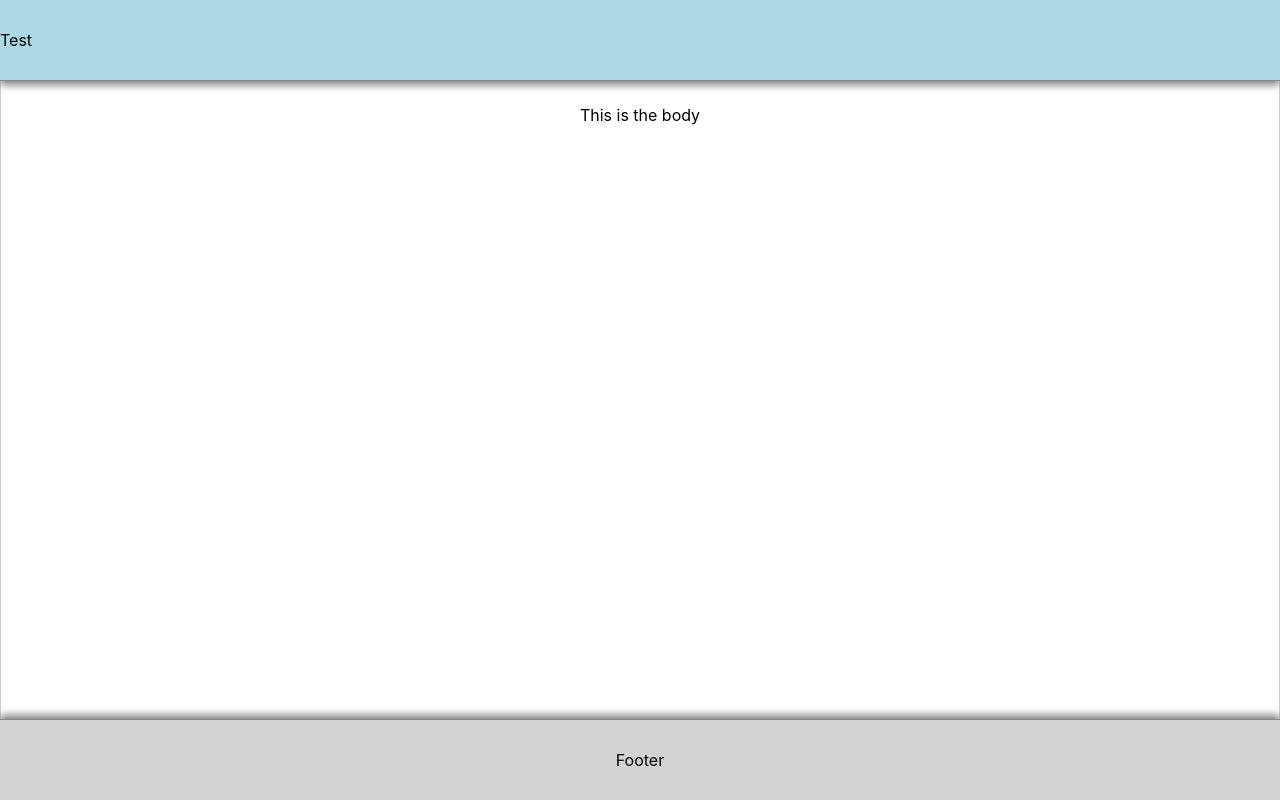
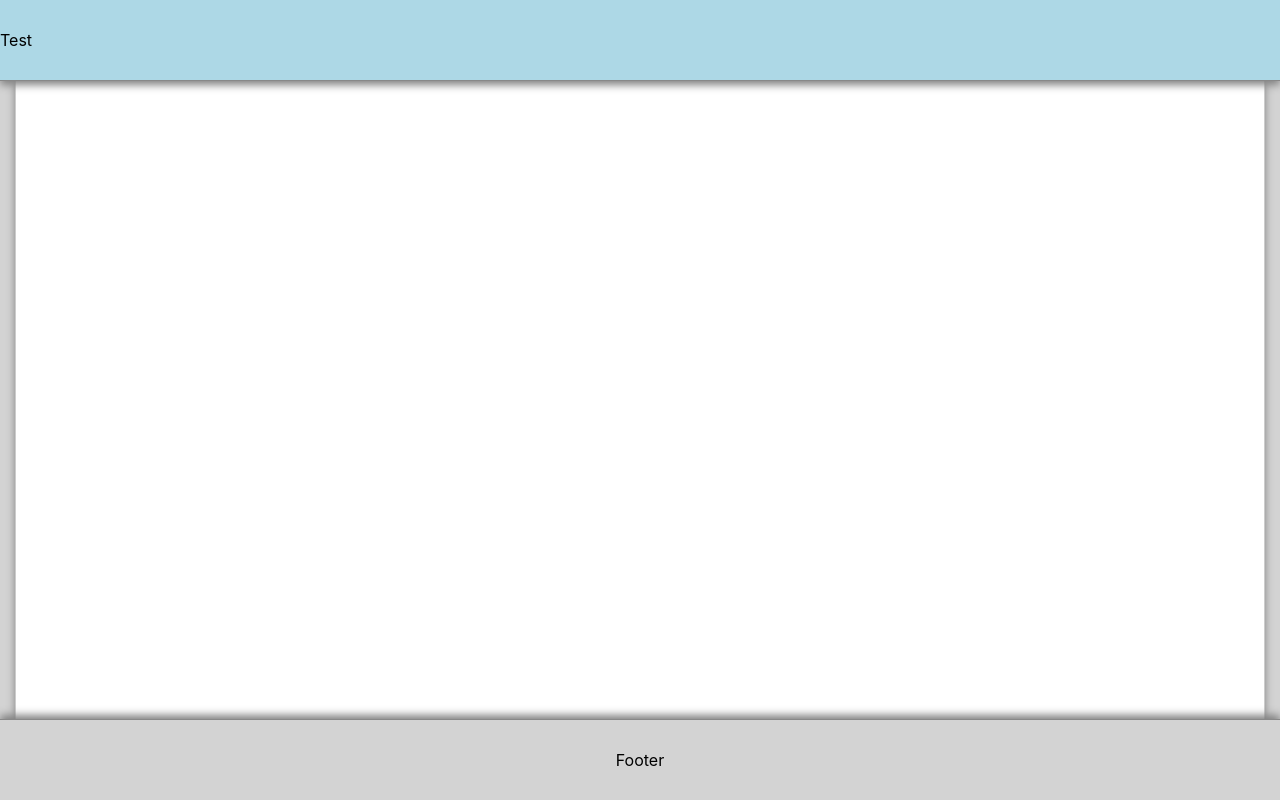
Before and after one commit to micheledexter/test-app, a React (Create React App) app: page /dashboard in a window 1280 px wide. Built offline with nearby package versions, Linux system fonts and the light colour scheme.

Commit message:
Set up router and page structure

```diff
--- a/src/App.tsx
+++ b/src/App.tsx
@@ -3,12 +3,37 @@ import "./App.css";
 import { Header } from "./components/header/Header";
 import { Body } from "./components/body/Body";
 import { Footer } from "./components/footer/Footer";
+import { Dashboard } from "./components/pages/dashboard/Dashboard";
+import {
+  createBrowserRouter,
+  Navigate,
+  RouterProvider,
+} from "react-router-dom";
 
 function App() {
+  const routes = {
+    root: "/",
+    dashboard: "/dashboard",
+  };
+
+  const router = createBrowserRouter([
+    {
+      path: routes.dashboard,
+      element: <Dashboard />,
+    },
+    {
+      path: routes.root,
+      element: <Navigate to={routes.dashboard} />,
+      errorElement: <p>Not found</p>,
+    },
+  ]);
+
   return (
     <div className="App">
       <Header />
-      <Body />
+      <Body>
+        <RouterProvider router={router} />
+      </Body>
       <Footer />
     </div>
   );
--- a/src/components/body/Body.tsx
+++ b/src/components/body/Body.tsx
@@ -1,12 +1,16 @@
-import React from "react";
+import React, { ReactNode } from "react";
 import "./Body.css";
 import { Container } from "../shared/Container";
 
-export const Body = () => {
+type PropsWithChildren<P> = P & {
+  children?: ReactNode;
+};
+
+export const Body = ({ children }: PropsWithChildren<any>) => {
   return (
     <body className={"Body"}>
       <Container>
-        <div className={"Body-text"}>This is the body</div>
+        <div className={"Body-text"}>{children}</div>
       </Container>
     </body>
   );
--- a/src/components/shared/Container.css
+++ b/src/components/shared/Container.css
@@ -1,5 +1,5 @@
 .Container {
-    width: 80rem;
+    width: 75rem;
     background-color: white;
     border-left: 1px solid #ccc;
     border-right: 1px solid #ccc;
```
Also changed, not shown: src/Router.tsx (added, +11 -0 lines), src/components/pages/dashboard/Dashboard.tsx (renamed from src/components/dashboard/Dashboard.tsx).
